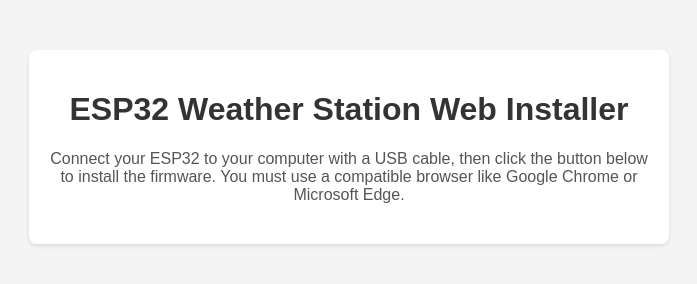
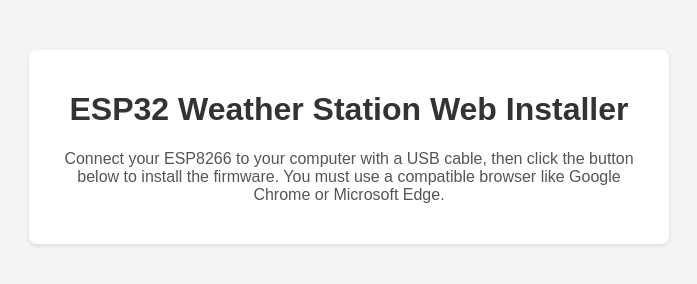
Before and after one commit to AungMoeKhine/Deauther_ESP8266_SSD1306, a plain HTML site: page index.html in a window 1280 px wide. Shown: the whole page, without its empty margins (291-988 px from the left). Drawn offline with Linux system fonts and the light colour scheme.

Commit message:
Update index.html

```diff
--- a/index.html
+++ b/index.html
@@ -15,7 +15,7 @@ p { color: #555; max-width: 600px; margin: 20px auto; }
 <body>
 <div class="container">
 <h1>ESP32 Weather Station Web Installer</h1>
-<p>Connect your ESP32 to your computer with a USB cable, then click the button below to install the firmware. You must use a compatible browser like Google Chrome or Microsoft Edge.</p>
+<p>Connect your ESP8266 to your computer with a USB cable, then click the button below to install the firmware. You must use a compatible browser like Google Chrome or Microsoft Edge.</p>
 <esp-web-install-button manifest="manifest.json"></esp-web-install-button>
 </div>
 </body>
```
